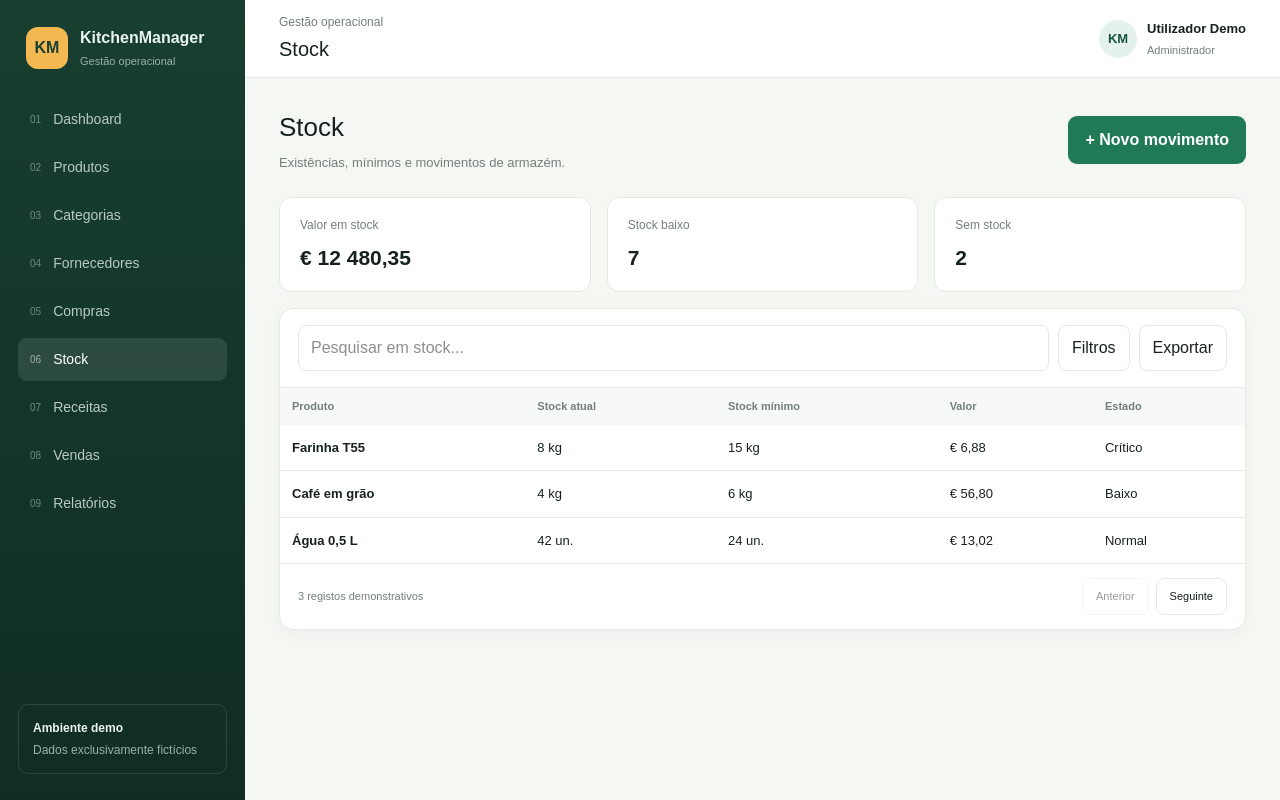
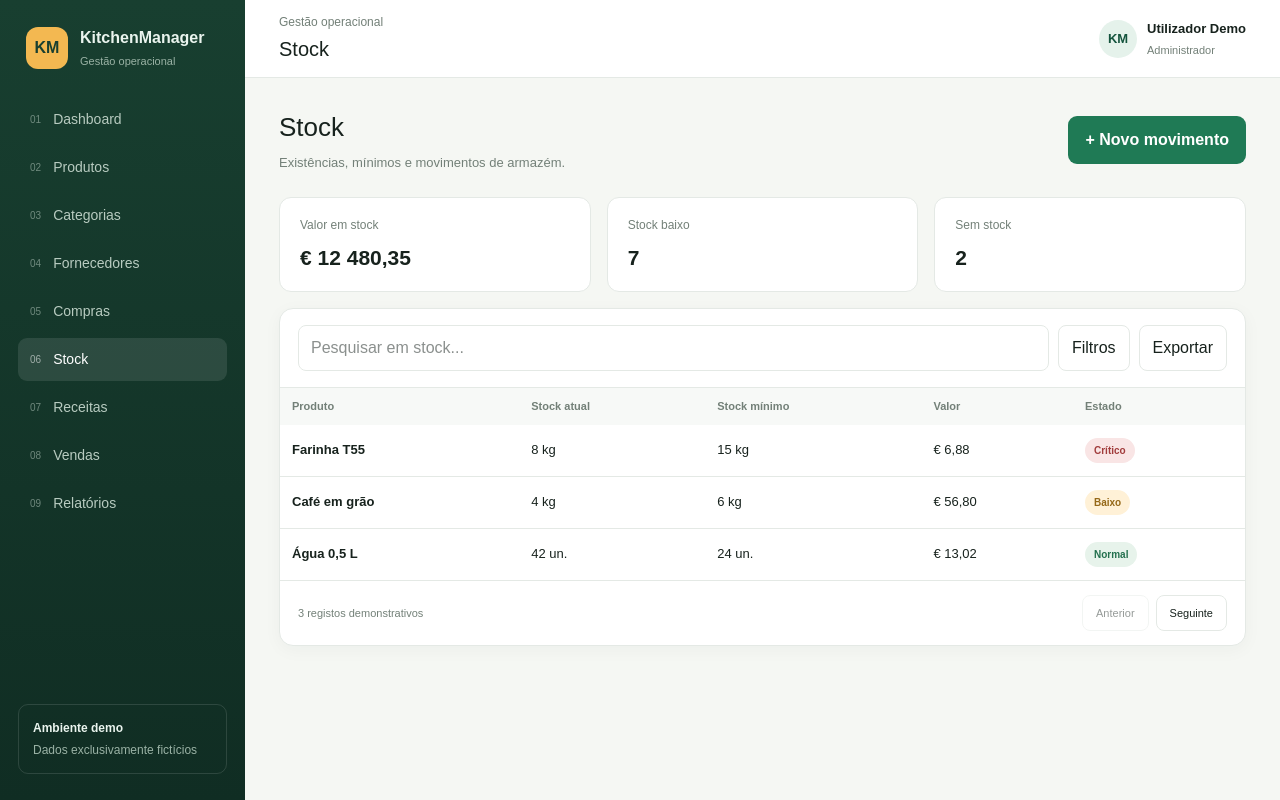
Before and after one commit to Nekas1980/KitchenManager, a Next.js app: page /stock in a window 1280 px wide. Built offline with nearby package versions, Linux system fonts and the light colour scheme.

Commit message:
fix: aplicar estilos de estado no ModulePage

```diff
--- a/components/ModulePage.tsx
+++ b/components/ModulePage.tsx
@@ -8,6 +8,10 @@ type ModulePageProps = {
   columns: string[];
   rows: string[][];
 };
+
+function statusClass(value: string) {
+  return `status ${value.toLocaleLowerCase("pt-PT")}`;
+}
 
 export function ModulePage({ title, description, action, metrics, columns, rows }: ModulePageProps) {
   return (
@@ -23,7 +27,10 @@ export function ModulePage({ title, description, action, metrics, columns, rows
             <button>Filtros</button><button>Exportar</button>
           </div>
           <div className="table-wrap"><table><thead><tr>{columns.map(column => <th key={column}>{column}</th>)}</tr></thead><tbody>
-            {rows.map((row, rowIndex) => <tr key={rowIndex}>{row.map((cell, cellIndex) => <td key={`${rowIndex}-${cellIndex}`}>{cellIndex === 0 ? <strong>{cell}</strong> : cell}</td>)}</tr>)}
+            {rows.map((row, rowIndex) => <tr key={rowIndex}>{row.map((cell, cellIndex) => {
+              const isStateCell = columns[cellIndex]?.toLocaleLowerCase("pt-PT") === "estado";
+              return <td key={`${rowIndex}-${cellIndex}`}>{cellIndex === 0 ? <strong>{cell}</strong> : isStateCell ? <span className={statusClass(cell)}>{cell}</span> : cell}</td>;
+            })}</tr>)}
           </tbody></table></div>
           <div className="table-footer"><span>{rows.length} registos demonstrativos</span><div><button disabled>Anterior</button><button>Seguinte</button></div></div>
         </article>
```
